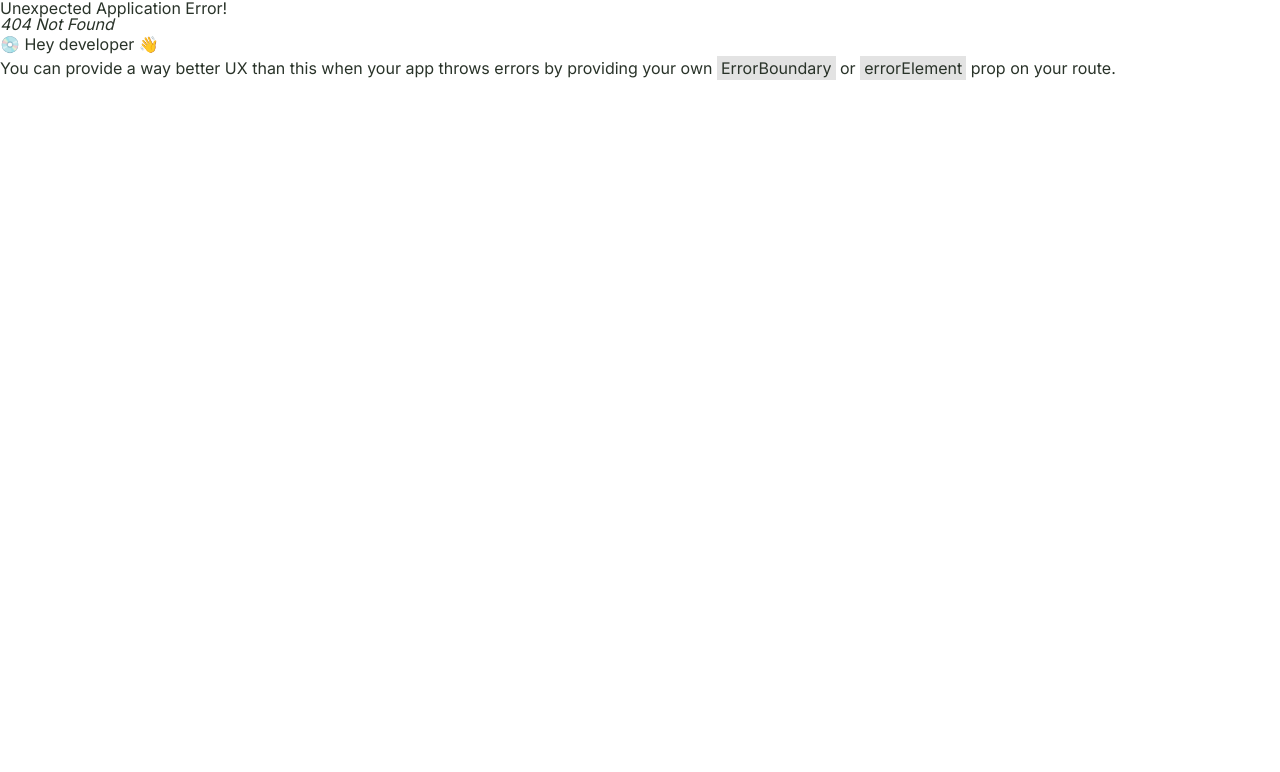
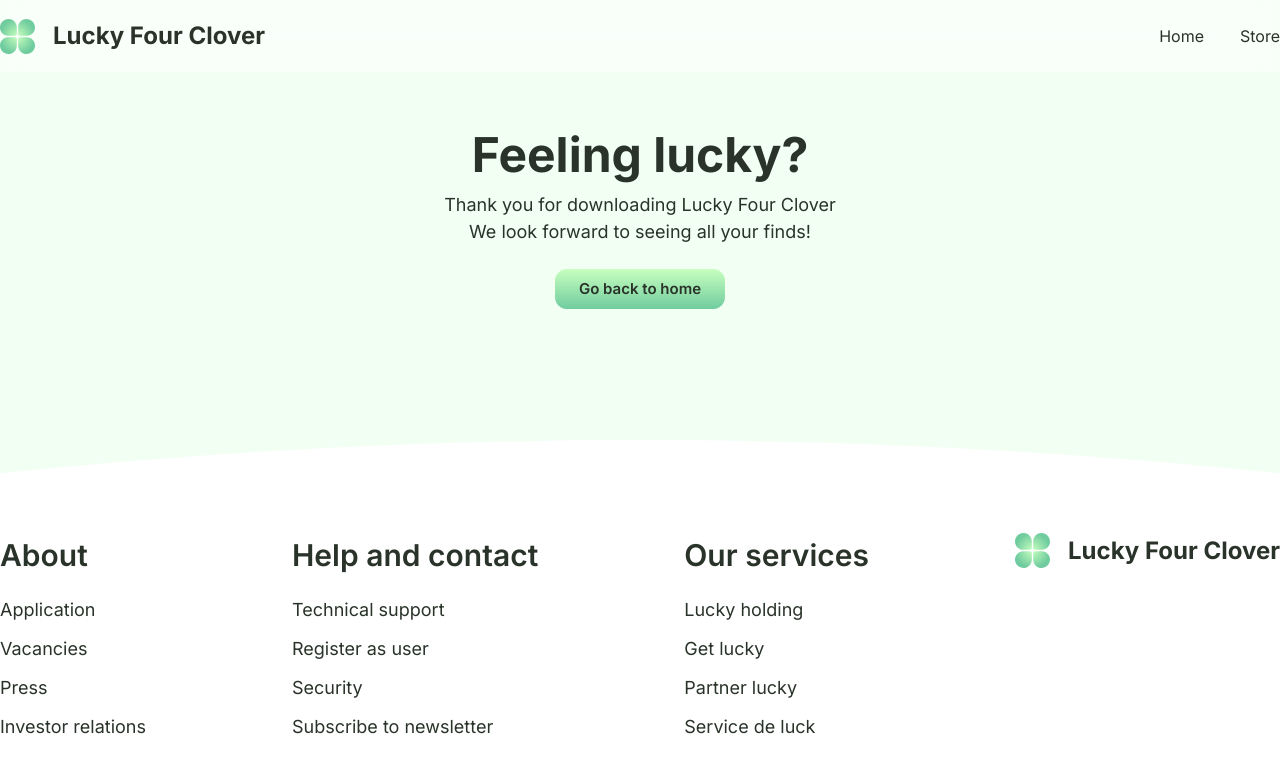
Before and after one commit to TheFlyingWhale/lucky-four-clover, a React (Create React App) app: page /download in a window 1280 px wide. Before the commit this address had no page. Shown: the top 772 px of the page. Built offline with nearby package versions, Linux system fonts and the light colour scheme.

Commit message:
link everything and add transitions

```diff
--- a/public/global.css
+++ b/public/global.css
@@ -165,6 +165,7 @@ button {
 		rgba(200, 255, 191, 1) 0%,
 		rgba(112, 204, 158, 1) 100%
 	);
+	transition: transform 0.25s;
 }
 
 button:hover {
@@ -173,6 +174,7 @@ button:hover {
 		rgba(200, 255, 191, 0.75) 0%,
 		rgba(112, 204, 158, 0.75) 100%
 	);
+	transform: translateY(-2px);
 }
 
 button:active {
@@ -180,6 +182,7 @@ button:active {
 		rgba(150, 191, 143, 1) 0%,
 		rgba(77, 140, 109, 1) 100%
 	);
+	transform: translateY(0px);
 }
 
 button > p {
--- a/src/components/callToAction/index.tsx
+++ b/src/components/callToAction/index.tsx
@@ -12,7 +12,7 @@ const CallToAction: React.FC<CallToActionProps> = ({
 	title,
 	text,
 	buttonText,
-	url,
+	url = "/",
 }) => {
 	return (
 		<Container
@@ -47,7 +47,7 @@ const CallToAction: React.FC<CallToActionProps> = ({
 					{text}
 				</p>
 			</div>
-			<NavLink to="/">
+			<NavLink to={url}>
 				<button>
 					<p>{buttonText}</p>
 				</button>
--- a/src/components/productCard/index.tsx
+++ b/src/components/productCard/index.tsx
@@ -1,3 +1,6 @@
+import { NavLink } from "react-router-dom";
+import "./productCard.css";
+
 interface ProductCardProps {
 	image: string;
 	title: string;
@@ -14,8 +17,16 @@ const ProductCard: React.FC<ProductCardProps> = ({
 	price,
 }) => {
 	return (
+		<NavLink
+			to="/product"
+			style={{
+				display: "flex",
+				flexGrow: 1,
+				flexBasis: 0,
+			}}
+		>
 			<div
-			className="drop-shadow"
+				className="card-container"
 				style={{
 					display: "flex",
 					flexDirection: "column",
@@ -26,7 +37,6 @@ const ProductCard: React.FC<ProductCardProps> = ({
 					gap: 24,
 					alignItems: "center",
 					flexGrow: 1,
-				flexBasis: 0,
 				}}
 			>
 				<img
@@ -96,6 +106,7 @@ const ProductCard: React.FC<ProductCardProps> = ({
 					)}
 				</div>
 			</div>
+		</NavLink>
 	);
 };
 
--- /dev/null
+++ b/src/components/productCard/productCard.css
@@ -0,0 +1,11 @@
+.card-container {
+	box-shadow: 0px 10px 15px rgba(0, 0, 0, 0.05);
+	transition: transform 0.25s, box-shadow 0.25s;
+	/*transition: box-shadow 0.25s;*/
+}
+
+.card-container:hover {
+	box-shadow: 0px 10px 25px rgba(0, 0, 0, 0.1);
+	cursor: pointer;
+	transform: translateY(-5px) scale(1.025);
+}
--- a/src/index.tsx
+++ b/src/index.tsx
@@ -5,6 +5,7 @@ import Root from "./routes/root";
 import Store from "./routes/store";
 import Product from "./routes/product";
 import RoutesWrapper from "./components/routesWrapper";
+import Download from "./routes/download";
 
 const router = createBrowserRouter([
 	{
@@ -23,6 +24,10 @@ const router = createBrowserRouter([
 				path: "/product",
 				element: <Product />,
 			},
+			{
+				path: "/download",
+				element: <Download />,
+			},
 		],
 	},
 ]);
--- /dev/null
+++ b/src/routes/download/index.tsx
@@ -0,0 +1,61 @@
+import { NavLink } from "react-router-dom";
+import Container from "../../components/container";
+import PageHeader from "../../components/pageHeader";
+
+const Download = () => {
+	return (
+		<>
+			<PageHeader />
+			<Container
+				style={{
+					display: "flex",
+					flexDirection: "column",
+					alignItems: "center",
+					gap: 24,
+				}}
+			>
+				<div
+					style={{
+						display: "flex",
+						flexDirection: "column",
+						alignItems: "center",
+						gap: 12,
+					}}
+				>
+					<h1
+						style={{
+							fontSize: `${(1 / 16) * (6 * 8)}em`,
+							fontWeight: 700,
+						}}
+					>
+						Feeling lucky?
+					</h1>
+					<div
+						style={{
+							display: "flex",
+							flexDirection: "column",
+							alignItems: "center",
+							fontSize: `${(1 / 16) * 18}em`,
+						}}
+					>
+						<p>Thank you for downloading Lucky Four Clover</p>
+						<p>We look forward to seeing all your finds!</p>
+					</div>
+				</div>
+				<NavLink to="/">
+					<button>
+						<p
+							style={{
+								fontSize: `${(1 / 16) * 18}em`,
+							}}
+						>
+							Go back to home
+						</p>
+					</button>
+				</NavLink>
+			</Container>
+		</>
+	);
+};
+
+export default Download;
--- a/src/routes/product/index.tsx
+++ b/src/routes/product/index.tsx
@@ -19,6 +19,7 @@ const Product = () => {
 					style={{
 						display: "flex",
 						gap: 60,
+						justifyContent: "center",
 					}}
 				>
 					<img
--- a/src/routes/root/index.tsx
+++ b/src/routes/root/index.tsx
@@ -29,7 +29,7 @@ const Root = () => {
 					title="Increase your luck today"
 					text="Turn your life around"
 					buttonText="Download"
-					url="/"
+					url="/download"
 				/>
 				<AppPreview />
 
@@ -37,7 +37,7 @@ const Root = () => {
 					title="The luckiest merch"
 					text="Increase your chances with up to 999%"
 					buttonText="Go to store"
-					url="/"
+					url="/store"
 				/>
 				<StorePreview />
 
@@ -47,7 +47,7 @@ const Root = () => {
 					title="Join us!"
 					text="We're up all night to get lucky"
 					buttonText="Download"
-					url="/"
+					url="/download"
 				/>
 			</main>
 		</>
--- a/src/routes/root/rootHero.tsx
+++ b/src/routes/root/rootHero.tsx
@@ -65,10 +65,10 @@ const RootHero = () => {
 					gap: 36,
 				}}
 			>
-				<NavLink to="/">
+				<NavLink to="/download">
 					<img src={AppStore} alt="Apple app store" />
 				</NavLink>
-				<NavLink to="/">
+				<NavLink to="/download">
 					<img
 						src={GoogleStore}
 						alt="Google app store"
```
Lines whose indentation alone changed are shown as unchanged.
